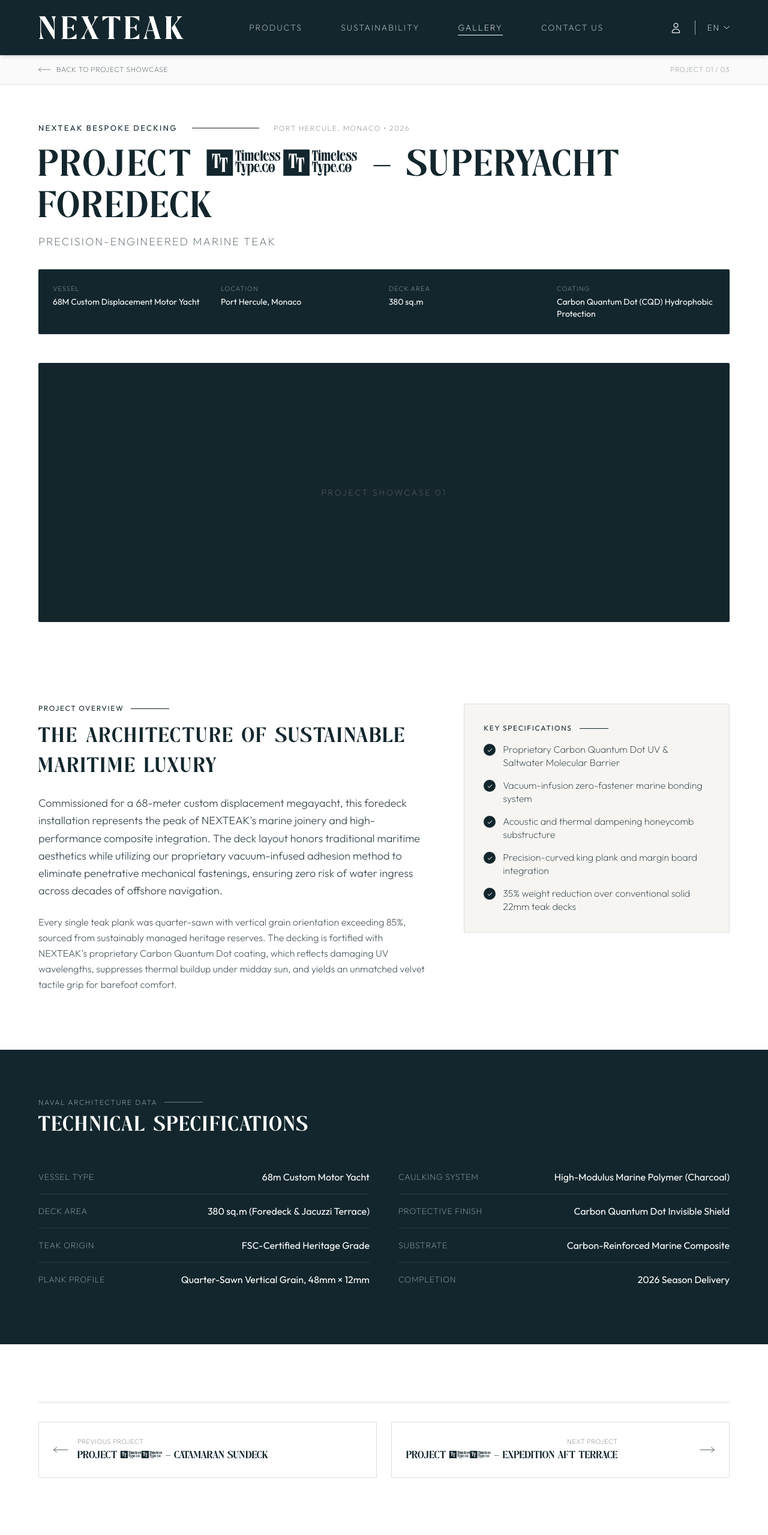
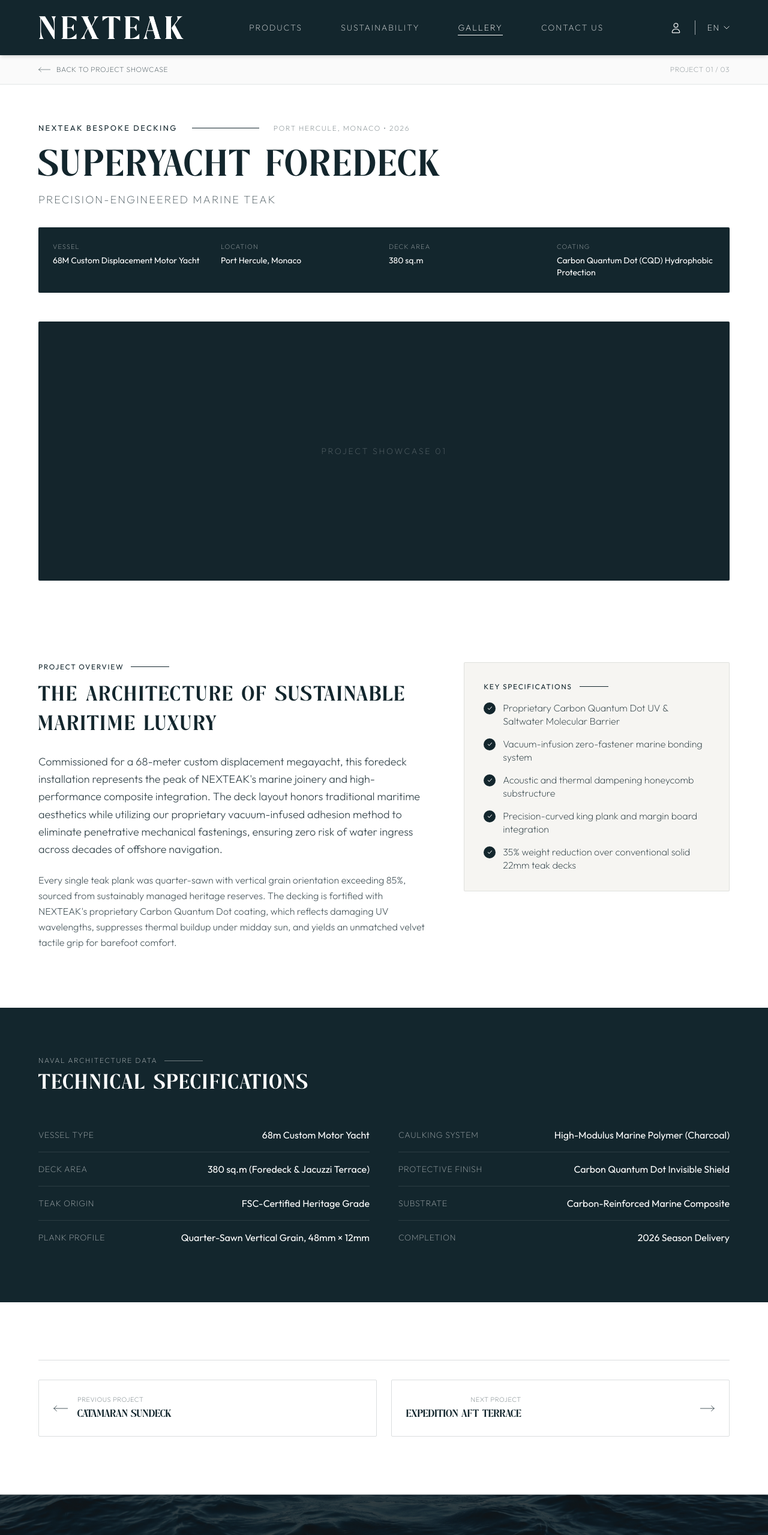
Before and after one commit to bdtpsinnovative-dot/NEXTEAK, a Next.js app: page /gallery/project-1 in a window 1280 px wide. Shown: the top 2559 px of the page at 60% size. Built offline with nearby package versions, Linux system fonts and the light colour scheme.

Commit message:
fix(gallery): remove text completely from showcase cards to match mockup

```diff
--- a/src/app/gallery/page.tsx
+++ b/src/app/gallery/page.tsx
@@ -59,7 +59,7 @@ export default function GalleryPage() {
               </h1>
             </motion.div>
 
-            {/* 3 Showcase Solid Blocks matching ภาพรวม.png exactly (no images) */}
+            {/* 3 Showcase Solid Blocks matching ภาพรวม.png exactly (NO TEXT, NO IMAGES) */}
             <div className="grid grid-cols-1 md:grid-cols-3 gap-6 lg:gap-8 xl:gap-10">
               {projects.map((project, idx) => (
                 <motion.div
@@ -72,22 +72,9 @@ export default function GalleryPage() {
                 >
                   <Link
                     href={`/gallery/${project.slug}`}
-                    className="group block relative w-full aspect-[14/19] bg-[#14252C] rounded-[2px] transition-all duration-300 hover:opacity-95 hover:shadow-2xl cursor-pointer"
+                    className="block w-full aspect-[14/19] bg-[#14252C] rounded-[2px] transition-all duration-300 hover:opacity-90 hover:shadow-2xl cursor-pointer"
                     aria-label={`Project ${idx + 1}`}
-                  >
-                    {/* Minimal subtle luxury hover indicator */}
-                    <div className="absolute inset-0 flex flex-col justify-between p-6 sm:p-8 opacity-0 group-hover:opacity-100 transition-opacity duration-300 pointer-events-none">
-                      <div className="flex justify-between items-center text-white/70 font-outfit-thin text-xs uppercase tracking-widest">
-                        <span>PROJECT 0{idx + 1}</span>
-                        <span className="text-white/80">VIEW →</span>
-                      </div>
-                      <div>
-                        <p className="font-mistical text-xl sm:text-2xl text-white uppercase tracking-wider">
-                          {project.title}
-                        </p>
-                      </div>
-                    </div>
-                  </Link>
+                  />
                 </motion.div>
               ))}
             </div>
--- a/src/data/projects.ts
+++ b/src/data/projects.ts
@@ -25,7 +25,7 @@ export const PROJECTS: Project[] = [
   {
     id: "01",
     slug: "project-1",
-    title: "PROJECT 01 — SUPERYACHT FOREDECK",
+    title: "SUPERYACHT FOREDECK",
     subtitle: "PRECISION-ENGINEERED MARINE TEAK",
     category: "Superyacht Marine Decking",
     vessel: "68M Custom Displacement Motor Yacht",
@@ -62,7 +62,7 @@ export const PROJECTS: Project[] = [
   {
     id: "02",
     slug: "project-2",
-    title: "PROJECT 02 — EXPEDITION AFT TERRACE",
+    title: "EXPEDITION AFT TERRACE",
     subtitle: "EXPEDITION AFT TERRACE & FLYBRIDGE",
     category: "Expedition Marine Decking",
     vessel: "52M Long-Range Explorer Yacht",
@@ -99,7 +99,7 @@ export const PROJECTS: Project[] = [
   {
     id: "03",
     slug: "project-3",
-    title: "PROJECT 03 — CATAMARAN SUNDECK",
+    title: "CATAMARAN SUNDECK",
     subtitle: "CUSTOM CATAMARAN SUNDECK & SALON",
     category: "Custom Marine Solutions",
     vessel: "45M High-Performance Sailing Catamaran",
```
